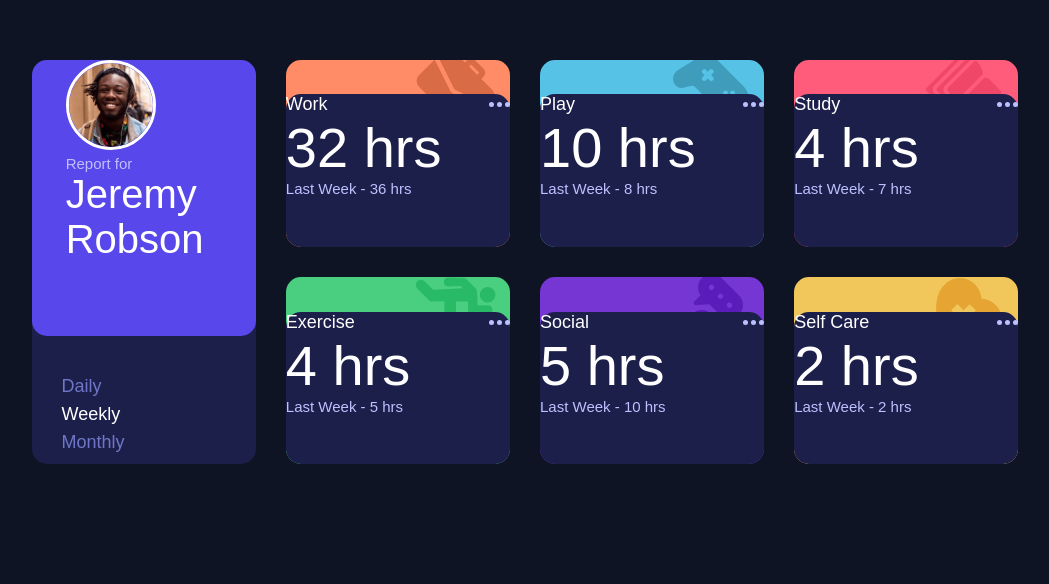
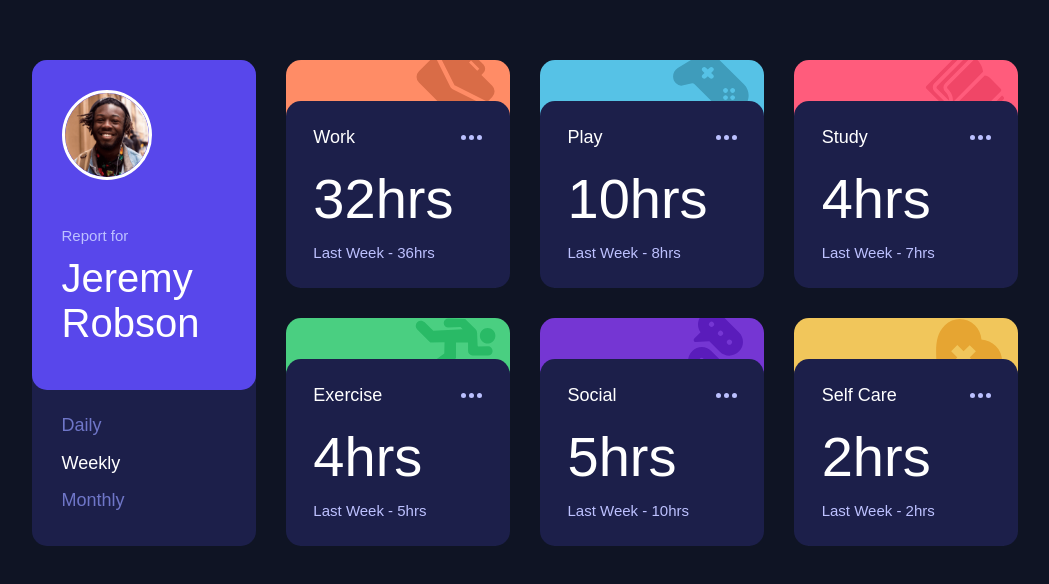
Before and after one commit to Tvang93/time-tracking-dashboard-main, a plain HTML site: page index.html in a window 1280 px wide. Shown: the part 138-722 px from the top of the page, without its empty margins (115-1164 px from the left). Drawn offline with Linux system fonts and the light colour scheme; a web font is replaced by a local one.

Commit message:
fixed spacing

```diff
--- a/index.html
+++ b/index.html
@@ -16,9 +16,13 @@
   <section class="content-box">
     <div class="profile-card">
       <div class="profile-upper-body">
+        <div class="profile-pic-box">
           <img class="profile-pic" src="./images/image-jeremy.png" alt="picture of a man">
+        </div>
+        <div class="user-box">
           <h5>Report for</h5>
           <h2>Jeremy Robson</h2>
+        </div>
       </div>
       <div class="profile-lower-body">
         <p id="dailyToggle">Daily</p>
@@ -28,62 +32,74 @@
     </div>
     <div class="work-section card">
       <div id="workSectionBody" class="card-body">
-        <div class="card-section-header">
+        <div class="card-body-header">
           <h4>Work</h4>
           <img class="ellipsis-icons" src="./images/icon-ellipsis.svg" alt="ellipsis icons">
         </div>
+        <div class="card-body-time-text">
           <h1 id="workCurrent"></h1>
           <h5 id="workPrevious"></h5>
         </div>
       </div>
+    </div>
     <div class="play-section card">
       <div id="playSectionBody" class="card-body">
-        <div class="card-section-header">
+        <div class="card-body-header">
           <h4>Play</h4>
           <img class="ellipsis-icons" src="./images/icon-ellipsis.svg" alt="ellipsis icons">
         </div>
+        <div class="card-body-time-text">
           <h1 id="playCurrent"></h1>
           <h5 id="playPrevious"></h5>
         </div>
       </div>
+    </div>
     <div class="study-section card">
       <div id="studySectionBody" class="card-body">
-        <div class="card-section-header">
+        <div class="card-body-header">
           <h4>Study</h4>
           <img class="ellipsis-icons" src="./images/icon-ellipsis.svg" alt="ellipsis icons">
         </div>
+        <div class="card-body-time-text">
           <h1 id="studyCurrent"></h1>
           <h5 id="studyPrevious"></h5>
         </div>
       </div>
+    </div>
     <div class="exercise-section card">
       <div id="exerciseSectionBody" class="card-body">
-        <div class="card-section-header">
+        <div class="card-body-header">
           <h4>Exercise</h4>
           <img class="ellipsis-icons" src="./images/icon-ellipsis.svg" alt="ellipsis icons">
         </div>
+        <div class="card-body-time-text">
           <h1 id="exerciseCurrent"></h1>
           <h5 id="exercisePrevious"></h5>
         </div>
       </div>
+    </div>
     <div class="social-section card">
       <div id="socialSectionBody" class="card-body">
-        <div class="card-section-header">
+        <div class="card-body-header">
           <h4>Social</h4>
           <img class="ellipsis-icons" src="./images/icon-ellipsis.svg" alt="ellipsis icons">
         </div>
+        <div class="card-body-time-text">
           <h1 id="socialCurrent"></h1>
           <h5 id="socialPrevious"></h5>
         </div>
       </div>
+    </div>
     <div class="self-care-section card">
       <div id="selfCareSectionBody" class="card-body">
-        <div class="card-section-header">
+        <div class="card-body-header">
           <h4>Self Care</h4>
           <img class="ellipsis-icons" src="./images/icon-ellipsis.svg" alt="ellipsis icons">
         </div>
+        <div class="card-body-time-text">
           <h1 id="selfCareCurrent"></h1>
           <h5 id="selfCarePrevious"></h5>
+        </div>
       </div>
     </div>
   </section>
--- a/styles/content.css
+++ b/styles/content.css
@@ -12,25 +12,11 @@
 /* Time Cards */
 
 .card {
-    border-radius: 15px;
+    border-radius: 15px 15px 20px 20px;
     background-repeat: no-repeat;
     background-position-x: 90%;
     display: flex;
     align-items: end;
-}
-
-.card-section-header {
-    display: flex;
-    justify-content: space-between;
-    align-items: center;
-}
-
-.ellipsis-icons{
-    height: 100%;
-}
-
-.ellipsis-icons:hover{
-    filter: contrast(2) brightness(2);
 }
 
 .work-section {
@@ -71,12 +57,28 @@
 
 .card-body {
     width: 100%;
-    height: 81.55738%;
+    margin-top: 18.44262%;
     background-color: var(--neutral-dark-blue);
     border-radius: 15px;
+    padding:11.76471% 12.295082%;
 }
 
 .card-body:hover {
     background-color: #33397A;
     cursor: pointer;
 }
+
+.card-body-header {
+    display: flex;
+    justify-content: space-between;
+    align-items: center;
+    margin-bottom: 18px;
+}
+
+.ellipsis-icons{
+    height: 100%;
+}
+
+.ellipsis-icons:hover{
+    filter: contrast(2) brightness(2);
+}
--- a/styles/profile-card.css
+++ b/styles/profile-card.css
@@ -7,9 +7,9 @@
 }
 
 .profile-upper-body {
-    height: 68.33977%;
+    height: 61.8%;
     background-color: var(--primary-blue);
-    padding: 0 34px;
+    padding: 13.335% 13.33% 0;
     border-radius: 15px;
 }
 
@@ -20,9 +20,17 @@
     border: 3.5px solid white;
 }
 
+.profile-pic-box {
+    margin-bottom: 42px;
+}
+
+.user-box h5{
+    margin-bottom: 12px;
+}
+
 .profile-lower-body {
-    height: 18.996138%;
-    padding: 17.68293% 13.33% 20.12195%;
+    height: 19.69112%;
+    padding: 11.377% 0 0 13.33%;
     display: flex;
     flex-direction: column;
     justify-content: space-between;
--- a/styles/styles.css
+++ b/styles/styles.css
@@ -37,7 +37,7 @@ h1 {
     font-size: 56px;
     font-weight: 300;
     color: white;
-    margin: 0;
+    margin: 0 0 13px;
 }
 
 h2 {
```
Also changed, not shown: scripts/app.js (+12 -12 lines). Lines whose indentation alone changed are shown as unchanged.
